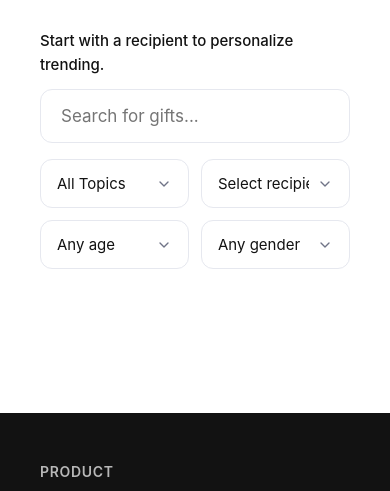
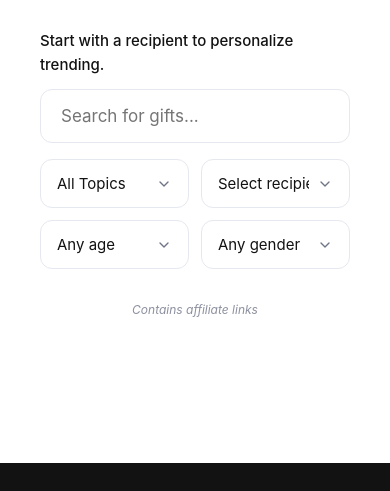
Before and after one commit to danielso1703/gifted-landing, a website: page find-gifts/index.html in a window 390 px wide. Shown: the part 289-780 px from the top of the page. Drawn offline with nearby package versions, Linux system fonts and the light colour scheme; no server answers.

Commit message:
fixed css aff

```diff
--- /dev/null
+++ b/css/affiliate.css
@@ -0,0 +1,15 @@
+/* Affiliate Notice */
+.affiliate-notice {
+    font-size: 0.75rem;
+    color: var(--color-text-muted);
+    text-align: right;
+    margin-bottom: 0.5rem;
+    font-style: italic;
+    opacity: 0.8;
+}
+
+@media (max-width: 640px) {
+    .affiliate-notice {
+        text-align: center;
+    }
+}
--- a/find-gifts/index.html
+++ b/find-gifts/index.html
@@ -25,6 +25,7 @@
   <meta name="twitter:image" content="https://www.topnotchgifts.ca/Assets/og-share.png">
   <link rel="canonical" href="https://www.topnotchgifts.ca/find-gifts/">
   <link rel="stylesheet" href="/styles.css">
+  <link rel="stylesheet" href="/css/affiliate.css">
 
   <!-- Organization JSON-LD -->
   <script type="application/ld+json">
@@ -99,7 +100,7 @@
           <p>Discover thoughtful gift ideas for everyone on your list. Top Notch Gifts helps Canadians find the perfect
             presents by filtering trending products by recipient type, age range, budget, and interests. Whether you're
             shopping for a birthday, holiday, or special occasion, we've curated options from trusted retailers like
-            Walmart, eBay, and Etsy.</p>
+            Walmart, eBay, and Etsy. Purchases made through our links may earn us a commission.</p>
           <p>Browse our handpicked selections below, or use the filters to narrow down your search. Every product links
             directly to the retailer's site—we're a discovery tool, not a store, so you always shop with confidence at
             your preferred destination.</p>
@@ -235,6 +236,8 @@
       <div id="empty-state" class="empty-message" style="display: none;">
         <p>No items found — try another recipient or filter.</p>
       </div>
+
+      <div class="affiliate-notice">Contains affiliate links</div>
 
       <!-- Items: default = sections per recipient; search = single grid -->
       <div id="items-container"></div>
```
